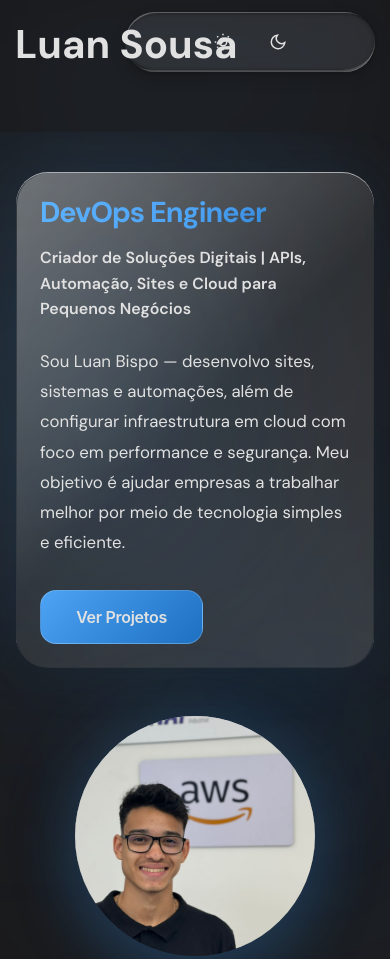
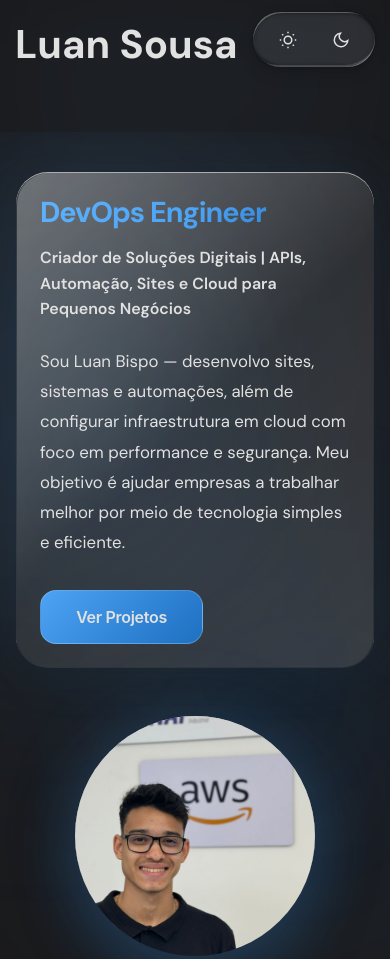
Before and after one commit to luan-sousaa/Portifolio, a plain HTML site: page index.html in a window 390 px wide. Shown: the top 959 px of the page. Drawn offline with Linux system fonts and the light colour scheme.

Commit message:
Ajusta navbar mobile: reduz tamanho e posiciona à direita

```diff
--- a/styles.css
+++ b/styles.css
@@ -1428,12 +1428,15 @@ section {
     }
 
     .switcher {
-        width: 95%;
-        max-width: 600px;
-        gap: 20px;
+        width: auto;
+        max-width: 400px;
+        gap: 15px;
         height: 65px;
-        padding: 10px 20px;
+        padding: 8px 15px;
         top: 15px;
+        left: auto;
+        right: 20px;
+        translate: 0;
     }
 
     .nav-links {
@@ -1510,11 +1513,11 @@ section {
     }
 
     .switcher {
-        width: 100%;
-        max-width: calc(100% - 140px);
-        gap: 10px;
-        height: 60px;
-        padding: 8px 15px;
+        width: auto;
+        max-width: 280px;
+        gap: 8px;
+        height: 55px;
+        padding: 6px 12px;
         top: 12px;
         right: 15px;
         left: auto;
```
